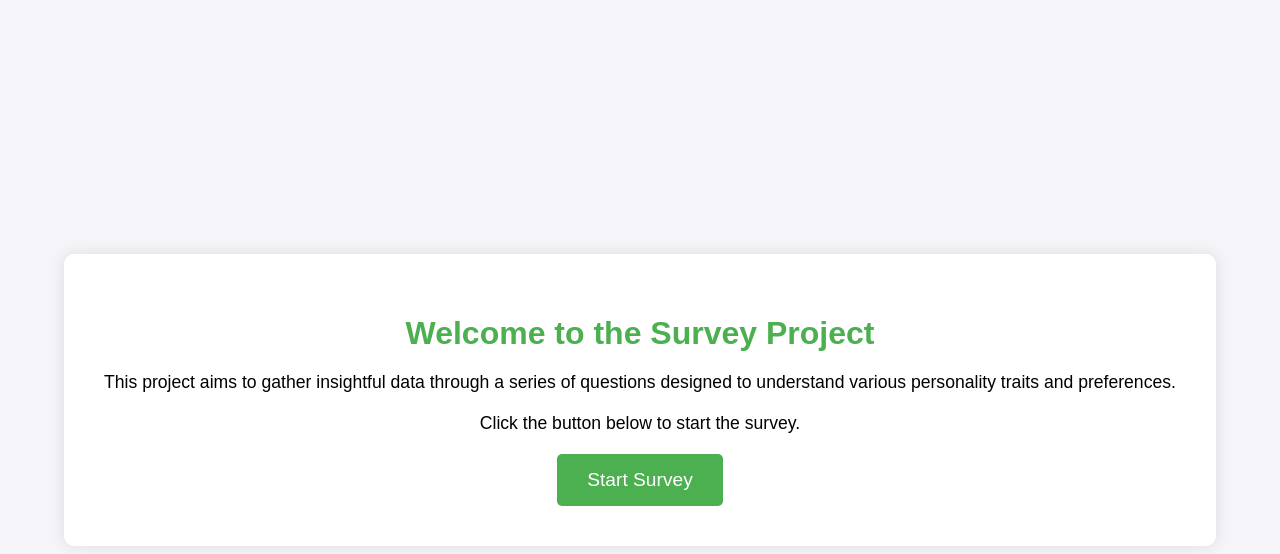
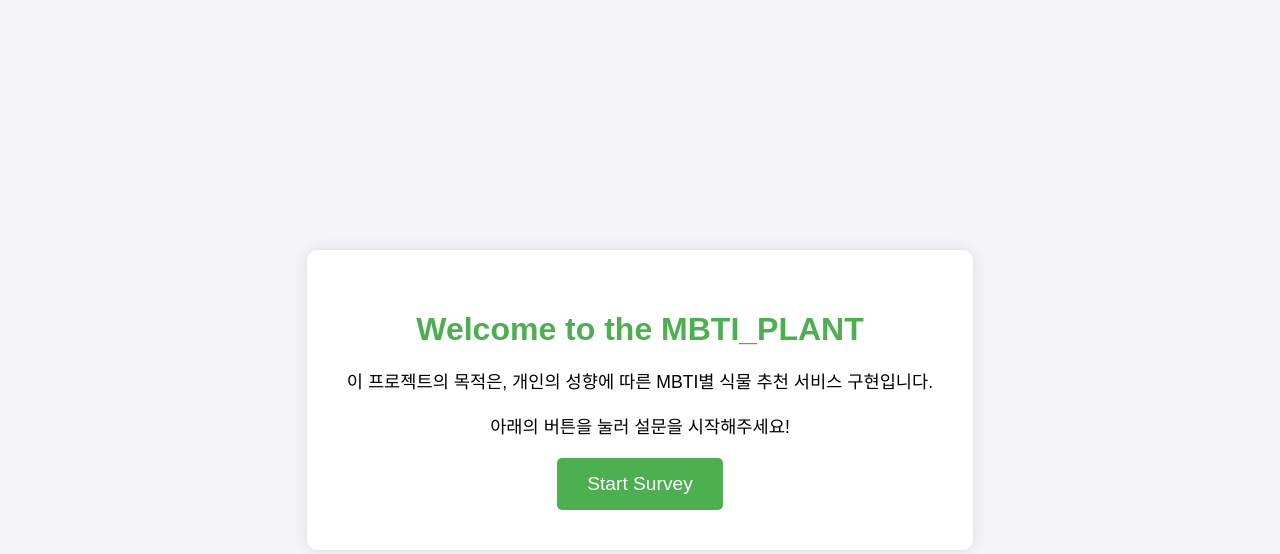
Before and after one commit to Ss0Mae/MBTI_PLANT, a Django app: template mbti_server/poll/templates/poll/main.html in a window 1280 px wide. Shown: the top 554 px of the page. Run offline with Django 5.2, Linux system fonts and the light colour scheme; the template is opened without the code that fills it, so the values that code supplies are empty.

Commit message:
FEAT:조성민 - 메인페이지 html 태그 문구 수정하였습니다

```diff
--- a/mbti_server/poll/templates/poll/main.html
+++ b/mbti_server/poll/templates/poll/main.html
@@ -10,9 +10,9 @@
 </head>
 <body>
     <div class="container">
-        <h1>Welcome to the Survey Project</h1>
-        <p>This project aims to gather insightful data through a series of questions designed to understand various personality traits and preferences.</p>
-        <p>Click the button below to start the survey.</p>
+        <h1>Welcome to the MBTI_PLANT</h1>
+        <p>이 프로젝트의 목적은, 개인의 성향에 따른 MBTI별 식물 추천 서비스 구현입니다.</p>
+        <p>아래의 버튼을 눌러 설문을 시작해주세요!</p>
         <button id="startButton">Start Survey</button>
     </div>
 </body>
```
Also changed, not shown: other parts of mbti_server/poll/templates/poll/main.html (+1 -1 lines).
